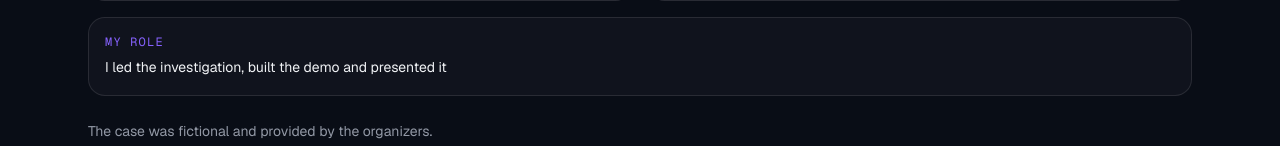
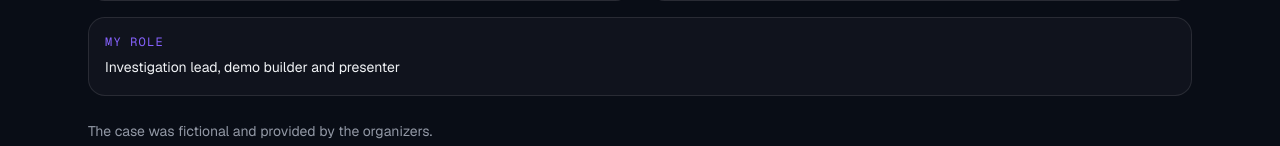
Before and after one commit to Danorete/ore-ajibade-portfolio, a Next.js app: page /projects/piedmont-ledger in a window 1280 px wide. Shown: the part 413-559 px from the top of the page. Built offline with nearby package versions, Linux system fonts and the light colour scheme.

Commit message:
Clarify role wording
Co-Authored-By: Claude Sonnet 5 <noreply@anthropic.com>

```diff
--- a/app/projects/piedmont-ledger/page.tsx
+++ b/app/projects/piedmont-ledger/page.tsx
@@ -147,7 +147,7 @@ export default function PiedmontLedgerPage() {
                 My role
               </dt>
               <dd className="mt-1.5 leading-relaxed text-foreground">
-                I led the investigation, built the demo and presented it
+                Investigation lead, demo builder and presenter
               </dd>
             </div>
           </dl>
--- a/lib/data.ts
+++ b/lib/data.ts
@@ -110,7 +110,7 @@ export const hackathons: Hackathon[] = [
   {
     name: 'The Piedmont Ledger',
     event: 'Microsoft × AIS GSU Data Dive, Cybersecurity track',
-    role: 'Team Lead, investigation and demo build',
+    role: 'Investigation lead, demo builder and presenter',
     period: 'Oct 27–28, 2026',
     result: 'Honorable Mention',
     points: [
```
